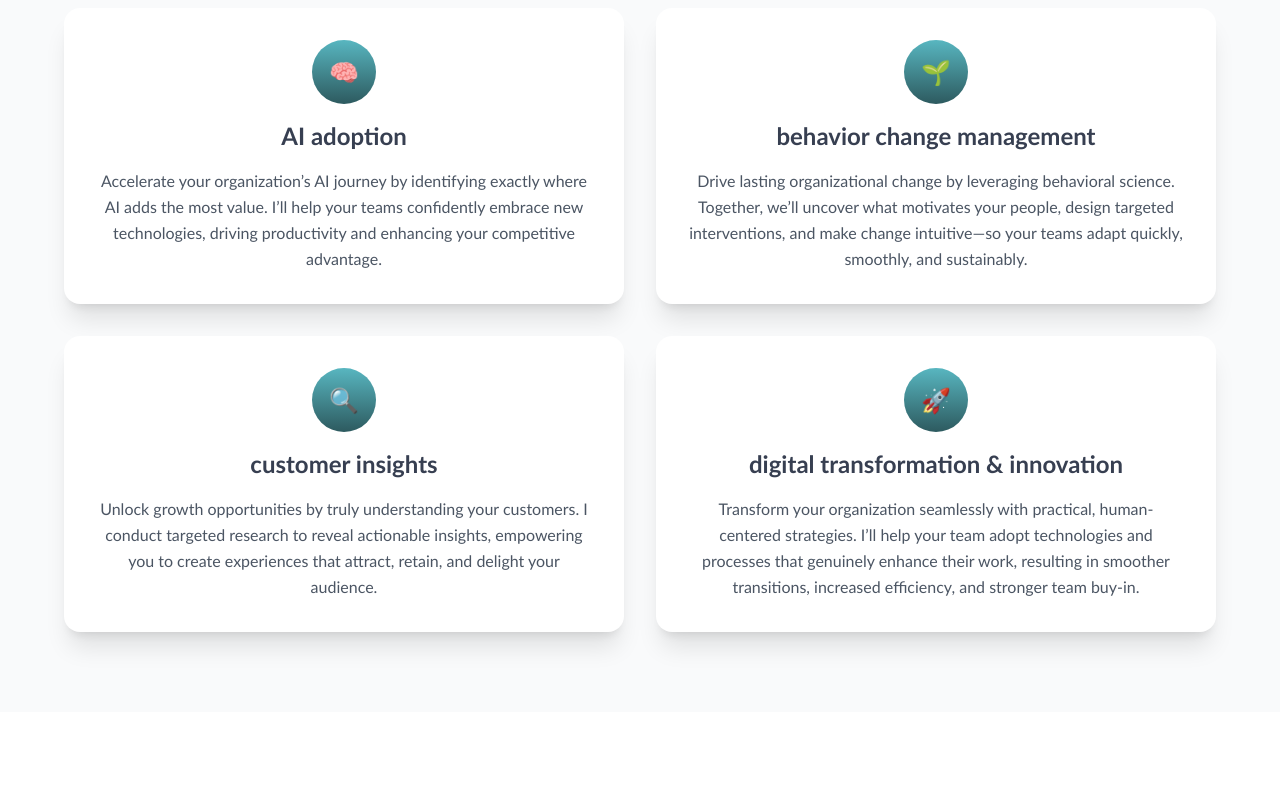
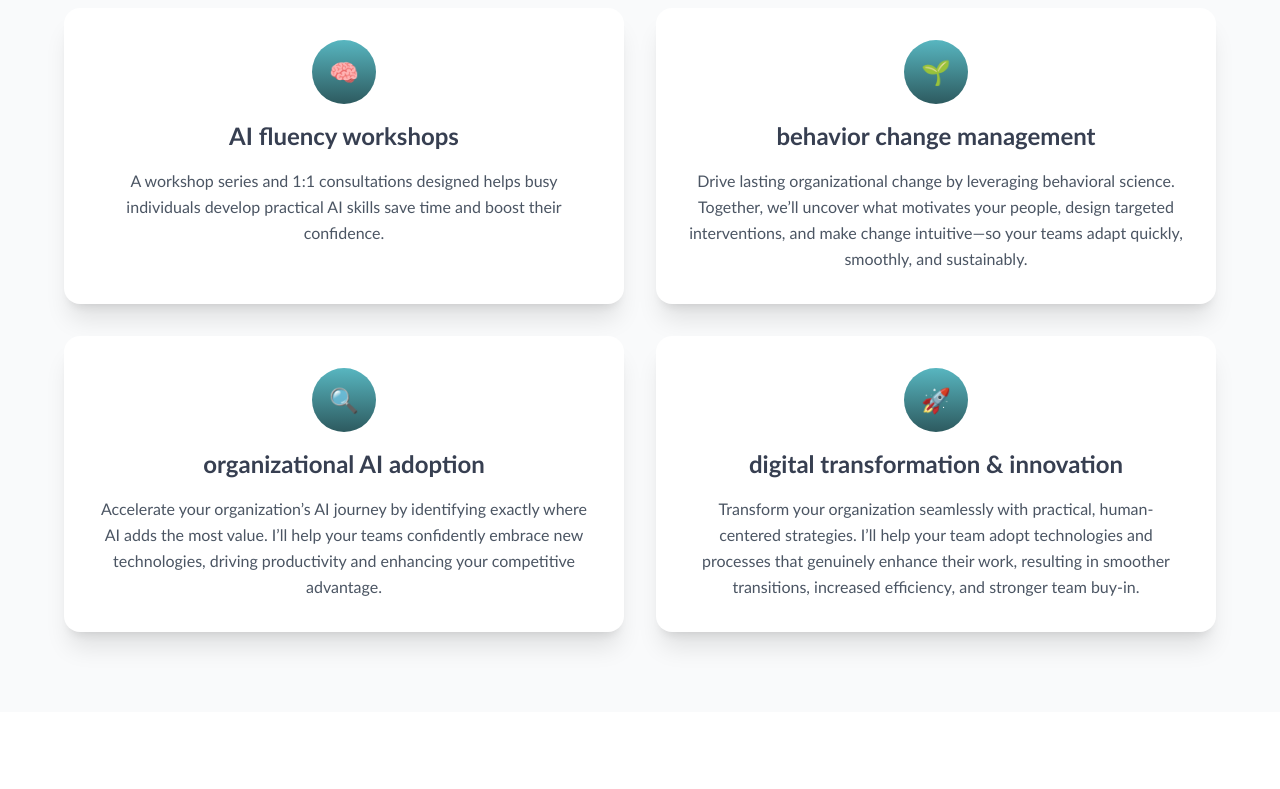
Before and after one commit to sward13/Azulin, a plain HTML site: page index.html in a window 1280 px wide. Shown: the part 960-1749 px from the top of the page. Drawn offline with nearby package versions, Linux system fonts and the light colour scheme.

Commit message:
Update index.html
Changed AI adoption to AI Fluency Workshops, got rid of customer insights and replaced with organizational AI adoption

```diff
--- a/index.html
+++ b/index.html
@@ -88,8 +88,8 @@
             <div class="bg-white p-8 rounded-2xl shadow-xl hover:translate-y-[-5px] hover:shadow-2xl transition duration-300 ease-in-out text-center">
                 <div class="w-16 h-16 bg-custom-teal-gradient rounded-full flex items-center justify-center mx-auto mb-4 text-white text-2xl">
                     🧠</div>
-                <h3 class="text-2xl font-bold mb-4" style="color: #373F51;">AI adoption</h3>
-                <p class="text-gray-600 leading-relaxed">Accelerate your organization’s AI journey by identifying exactly where AI adds the most value. I’ll help your teams confidently embrace new technologies, driving productivity and enhancing your competitive advantage.</p>
+                <h3 class="text-2xl font-bold mb-4" style="color: #373F51;">AI fluency workshops</h3>
+                <p class="text-gray-600 leading-relaxed">A workshop series and 1:1 consultations designed helps busy individuals develop practical AI skills save time and boost their confidence.</p>
             </div>
             <div class="bg-white p-8 rounded-2xl shadow-xl hover:translate-y-[-5px] hover:shadow-2xl transition duration-300 ease-in-out text-center">
                 <div class="w-16 h-16 bg-custom-teal-gradient rounded-full flex items-center justify-center mx-auto mb-4 text-white text-2xl">
@@ -100,9 +100,9 @@
             <div class="bg-white p-8 rounded-2xl shadow-xl hover:translate-y-[-5px] hover:shadow-2xl transition duration-300 ease-in-out text-center">
                 <div class="w-16 h-16 bg-custom-teal-gradient rounded-full flex items-center justify-center mx-auto mb-4 text-white text-2xl">
                     🔍</div>
-                <h3 class="text-2xl font-bold mb-4" style="color: #373F51;">customer insights</h3>
-                <p class="text-gray-600 leading-relaxed">Unlock growth opportunities by truly understanding your customers. I conduct targeted research to reveal actionable insights, empowering you to create experiences that attract, retain, and delight your audience.</p>
-            </div>
+                <h3 class="text-2xl font-bold mb-4" style="color: #373F51;">organizational AI adoption</h3>
+                <p class="text-gray-600 leading-relaxed">Accelerate your organization’s AI journey by identifying exactly where AI adds the most value. I’ll help your teams confidently embrace new technologies, driving productivity and enhancing your competitive advantage.</p>
+                        </div>
             <div class="bg-white p-8 rounded-2xl shadow-xl hover:translate-y-[-5px] hover:shadow-2xl transition duration-300 ease-in-out text-center">
                 <div class="w-16 h-16 bg-custom-teal-gradient rounded-full flex items-center justify-center mx-auto mb-4 text-white text-2xl">
                     🚀</div>
```
